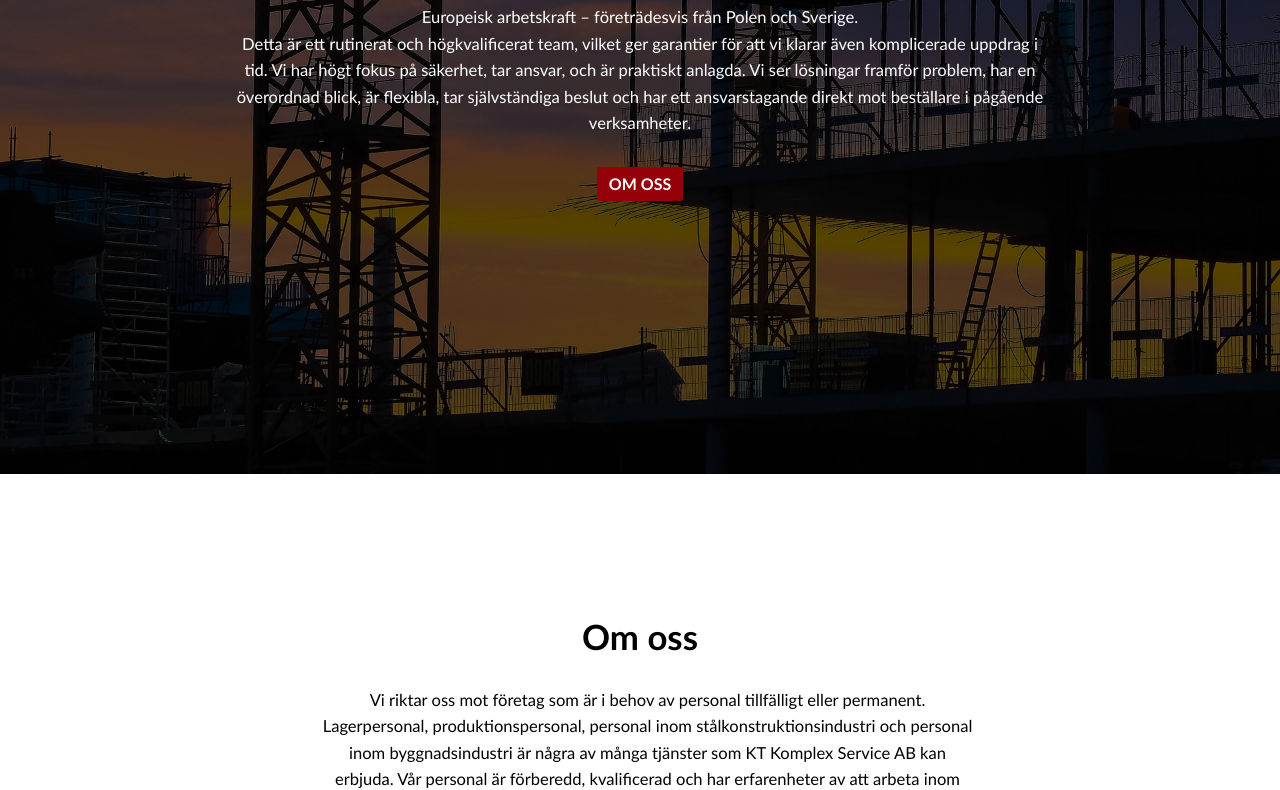
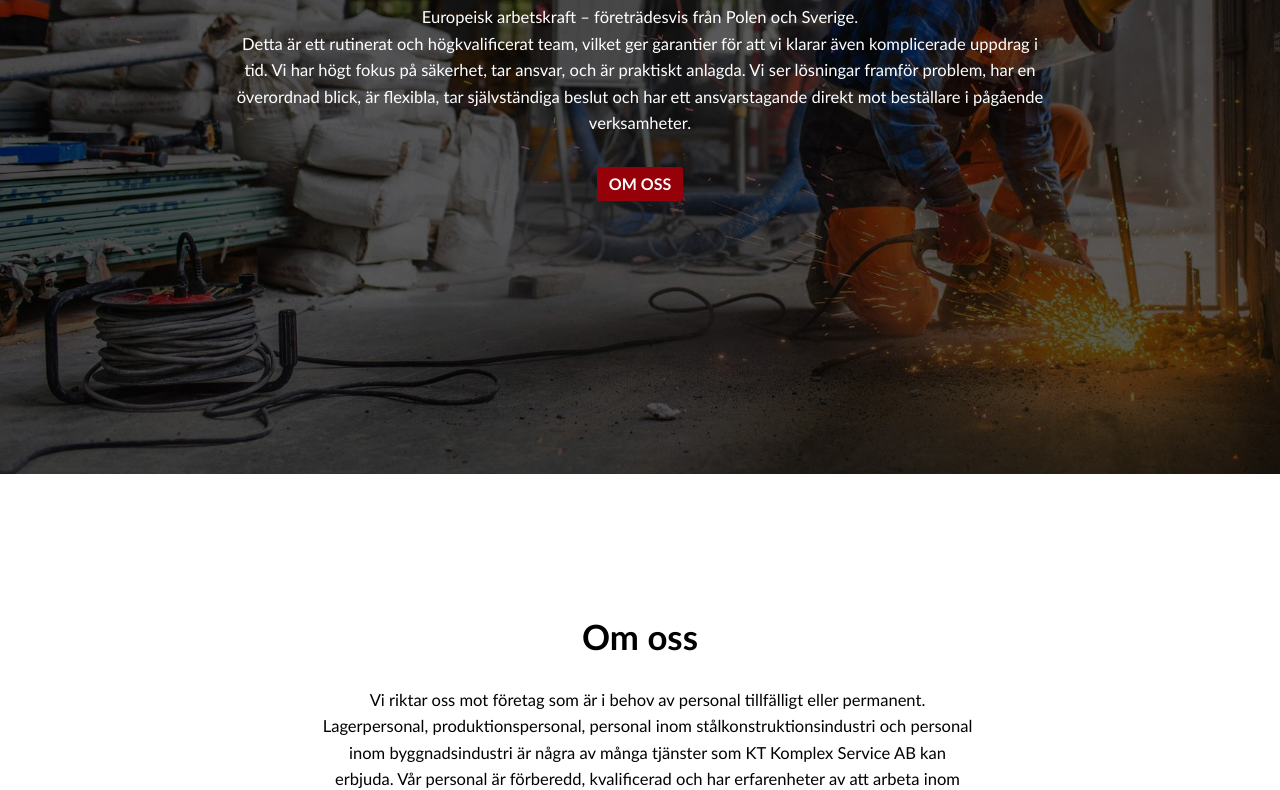
Before and after one commit to zenit710/wynajem-pracownikow, a website: page index.html in a window 1280 px wide. Shown: the part 326-1116 px from the top of the page. Drawn offline with nearby package versions, Linux system fonts and the light colour scheme; files that its build step writes are made by us from their sources; files whose address does not match are found by name.

Commit message:
aktualizacja glownego zdjecia i opisu

```diff
--- a/index.html
+++ b/index.html
@@ -4,8 +4,8 @@
     <meta charset="UTF-8">
     <meta http-equiv="X-UA-Compatible" content="IE=Edge">
     <meta name="viewport" content="width=device-width, initial-scale=1">
-    <meta name="description" content="KT Komplex Service AB, Uthyrning av personal, Industriarbete, Lagerarbete, Snickare inom olika specialiteter, Lokalvårdare, Arbete inom skog, lantsbruk och trädgård, Svetsare">
-    <meta name="keywords" content="KT Komplex Service AB, Uthyrning av personal, Industriarbete, Lagerarbete, Snickare inom olika specialiteter, Lokalvårdare, Arbete inom skog, lantsbruk och trädgård, Svetsare">
+    <meta name="description" content="KT Komplex Service AB - Uthyrning av personal. Industriarbetarpersonal, Lagerarbete, Snickare, plattsättare, Lokalvårdare, Arbete inom skog, lantbruk och trädgård, Svetsare, Yrkeschaufförer">
+    <meta name="keywords" content="KT Komplex Service AB, Uthyrning av personal, Industriarbetarpersonal, Lagerarbete, Snickare, plattsättare, Lokalvårdare, Arbete inom skog, lantbruk och trädgård, Svetsare, Yrkeschaufförer">
     <link rel="stylesheet" href="dist/css/kickstart.min.css" />
     <link rel="stylesheet" href="dist/css/font-awesome.min.css" />
     <link rel="stylesheet" href="dist/css/photoswipe.css">
--- a/src/style/_header.scss
+++ b/src/style/_header.scss
@@ -1,5 +1,5 @@
 body  > header {
-  background: url('../../img/main2.jpg') center center;
+  background: url('../../img/main.jpg') center center;
   background-size: cover;
   overflow: hidden;
   padding: 10rem 0;
```
Also changed, not shown: src/img/main.jpg (added), src/img/main2.jpg (deleted).
